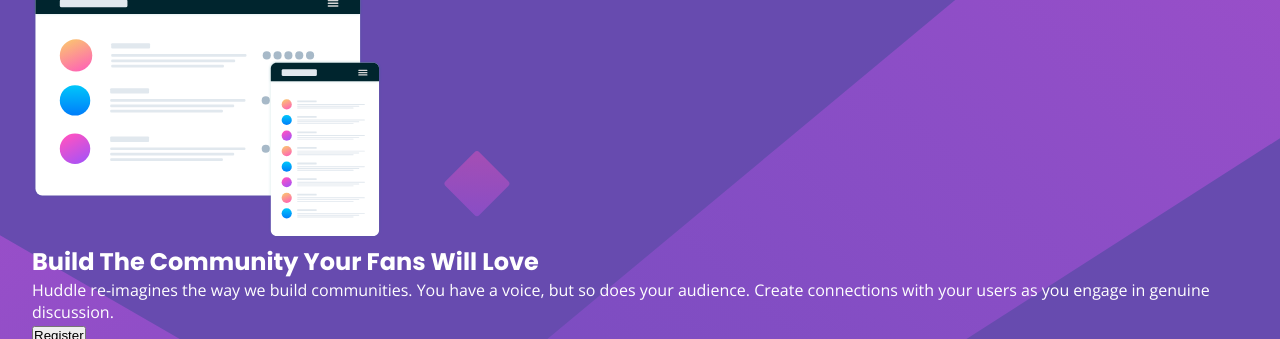
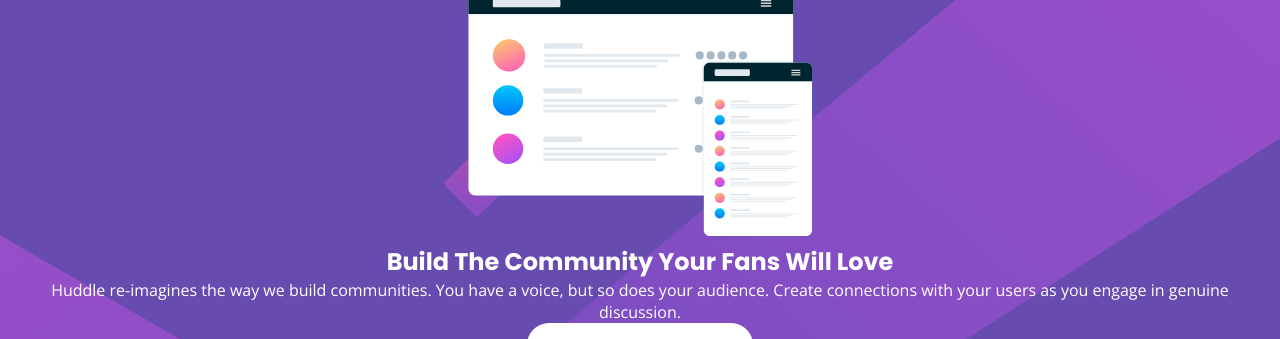
Before and after one commit to crsaele/huddle-landing-page-with-single-introductory-section-master, a plain HTML site: page index.html in a window 1280 px wide. Shown: the part 113-452 px from the top of the page. Drawn offline with nearby package versions, Linux system fonts and the light colour scheme.

Commit message:
Some minor CSS changes added a register-btn class

```diff
--- a/style.css
+++ b/style.css
@@ -21,6 +21,7 @@
   min-height: 100vh;
   background-color: var(--violet);
   color: var(--white);
+  text-align: center;
   font-family: var(--openSans);
 }
 
@@ -37,6 +38,16 @@
   height: auto;
 }
 
+.register-btn {
+  background-color: var(--white);
+  font-family: var(--openSans);
+  font-weight: 400;
+  color: var(--violet);
+  padding: 0.8rem 5.5rem;
+  border: none;
+  border-radius: 30px;
+}
+
 .attribution {
   font-size: 1.15rem;
   text-align: center;
```
